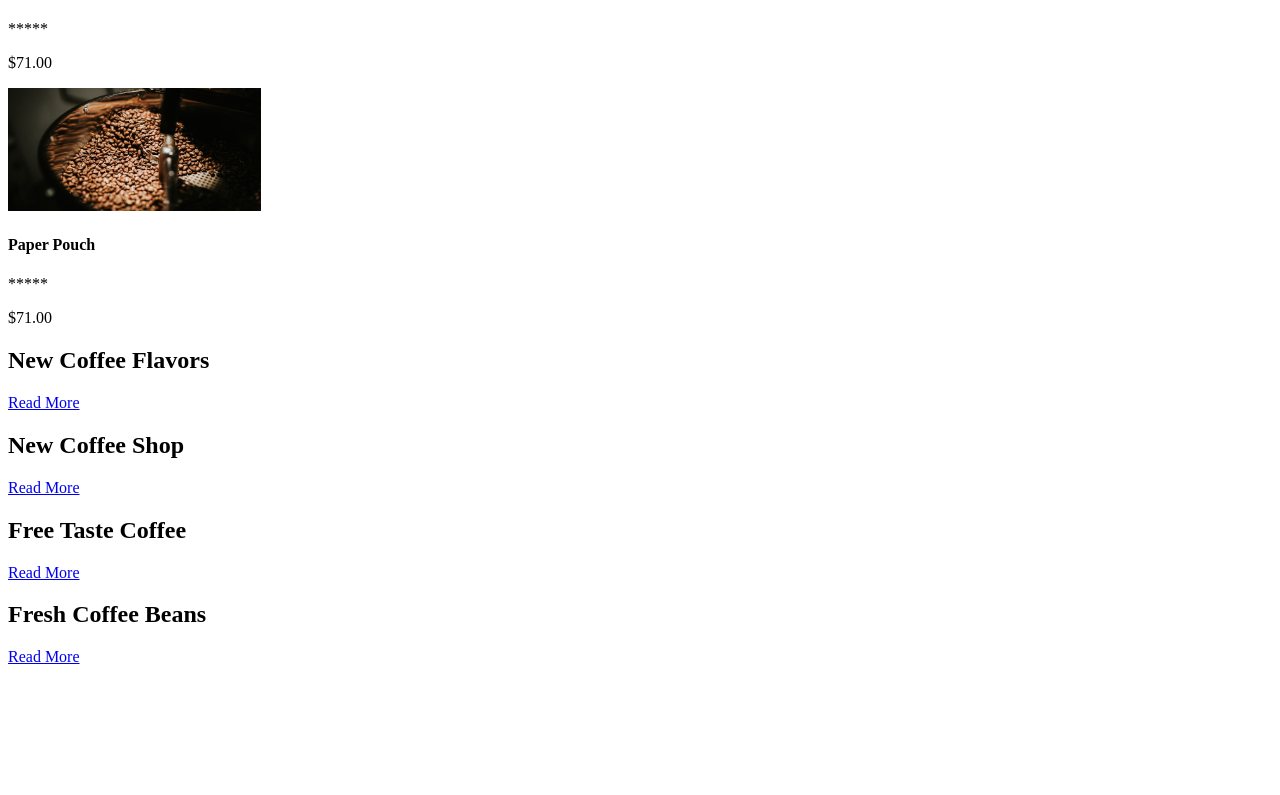
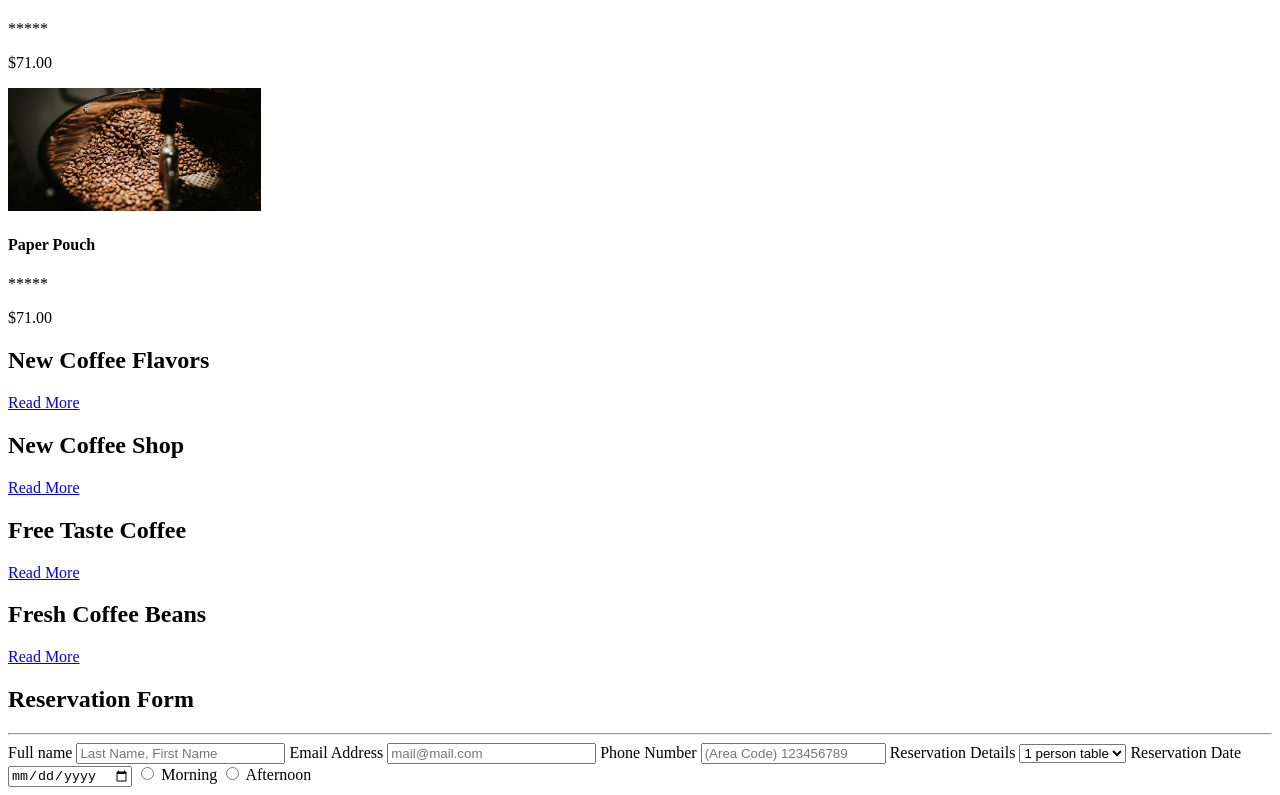
Before and after one commit to franzadrian/term-project, a plain HTML site: page term-project/index.html in a window 1280 px wide. Shown: the part 5023-5818 px from the top of the page. Before the commit the page ends 5697 px from the top, so only its background shows below. Drawn offline with Linux system fonts and the light colour scheme.

Commit message:
Added Fourth Part
.

```diff
--- a/term-project/index.html
+++ b/term-project/index.html
@@ -105,5 +105,29 @@
             <p><strong><h2>Fresh Coffee Beans</h2></strong></p>
             <a href="#Read More" href="Read.com">Read More</a>
             </div>
+
+            <div>
+                <p><strong><h2>Reservation Form</h2></strong></p>
+                    <hr>
+                <label for="Full Name">Full name</label>
+                <input type="text" name="Full Name" id="Full Name" placeholder="Last Name, First Name" size="23">
+                <label for="Email Address">Email Address</label>
+                <input type="text" name="Email Address" id="Email Address" placeholder="mail@mail.com" size="23">
+                <label for="Phone Number">Phone Number</label>
+                <input type="number" name="Phone Number" id="Phone Number" placeholder="(Area Code) 123456789">
+                <label for="Reservation Details">Reservation Details</label>
+                <select name="table" id="table">
+                    <option value="1 person table">1 person table</option>
+                    <option value="2 person table">2 person table</option>
+                    <option value="3 person table">3 person table</option>
+                    <option value="4 person table">4 person table</option>
+                </select>
+                <label for="date">Reservation Date</label>
+                <input type="date" name="date" id="date">
+                <input type="radio" name="Morning" id="Morning" value="Morning">
+                <label for="morning">Morning</label>
+                <input type="radio" name="Afternoon" id="Afternoon" value="Afternoon">
+                <label for="afternoon">Afternoon</label>
+                </div>
 </body>
 </html>
```
